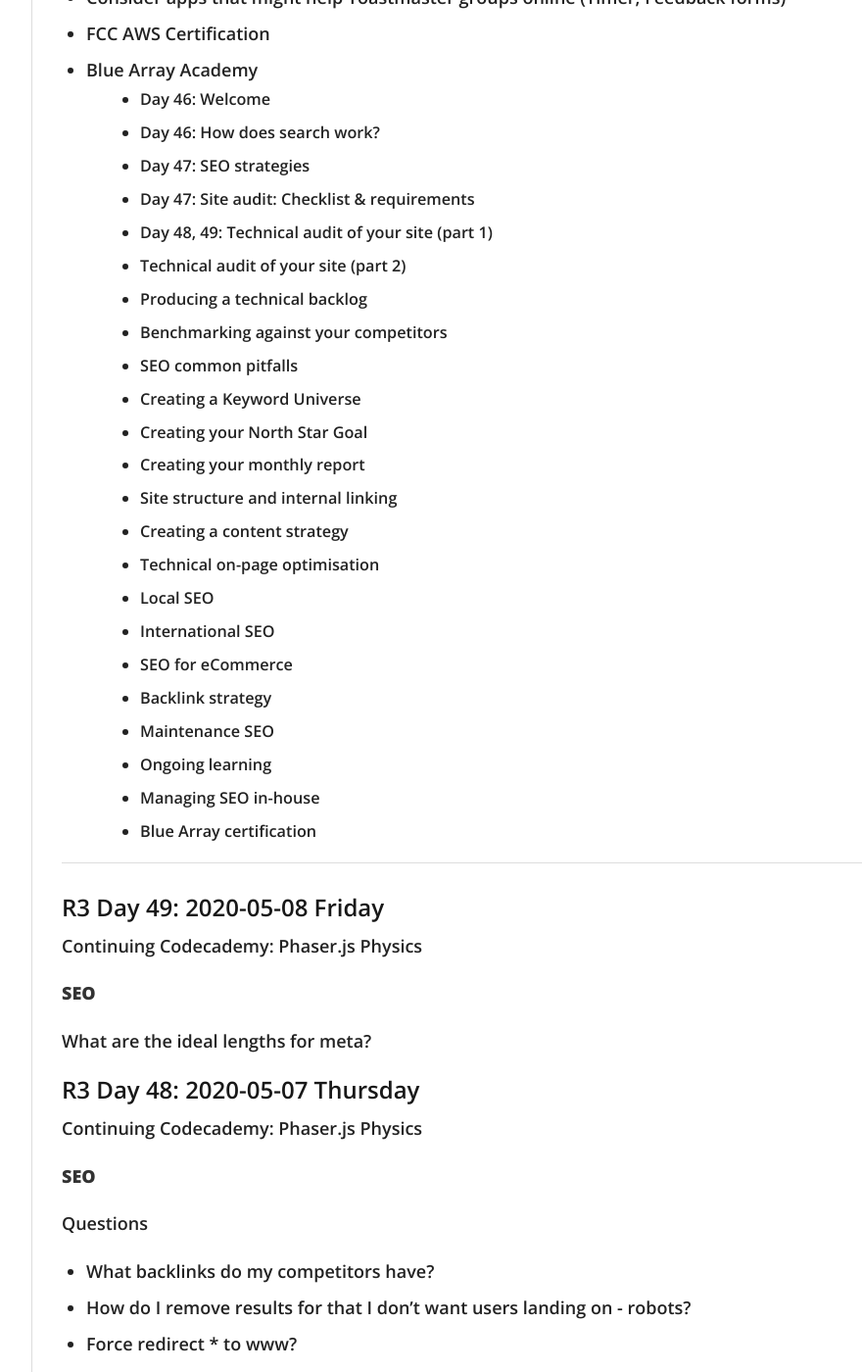
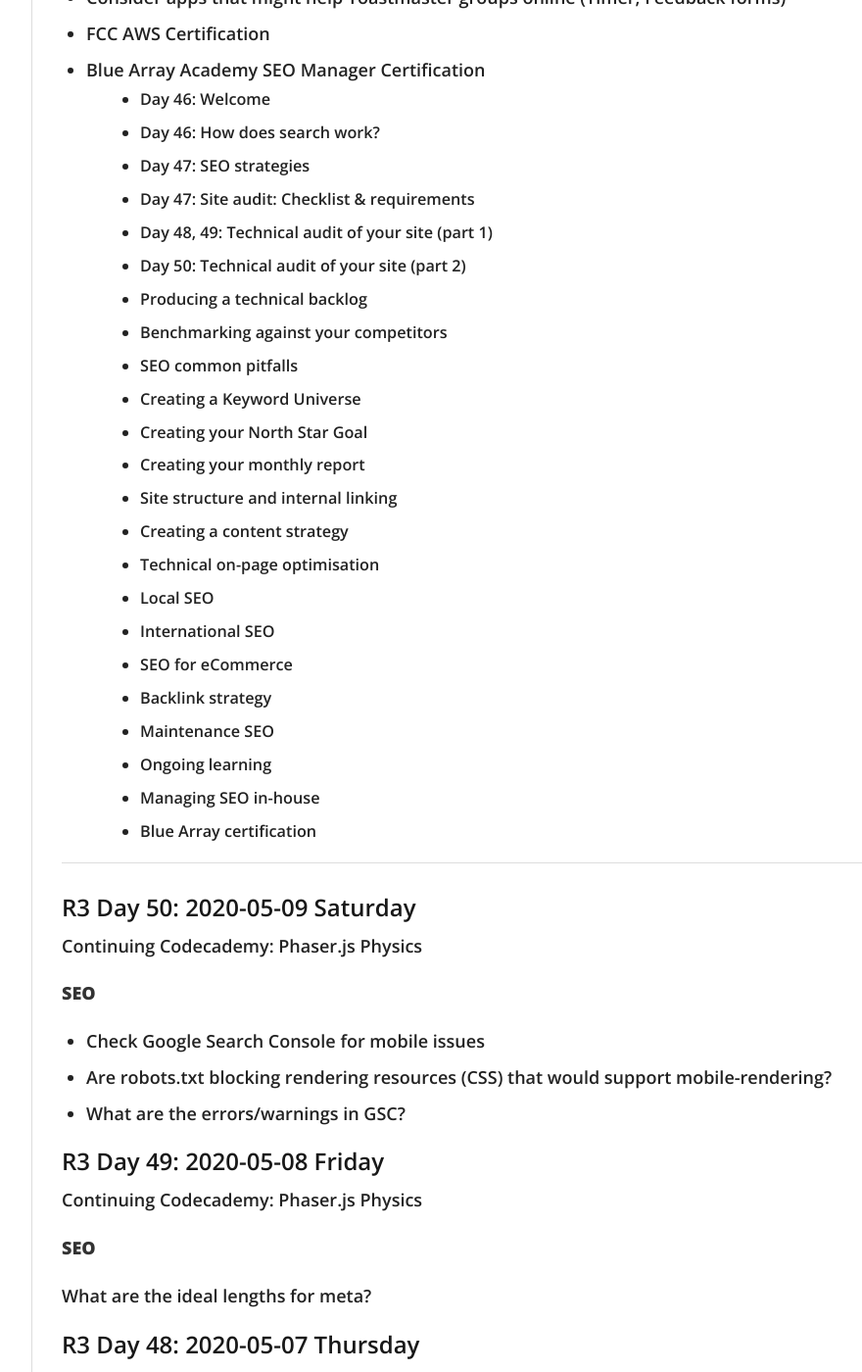
Before and after one commit to virtual/100daysofcode, a Jekyll site: the page built from index.md, in a window 1280 px wide and 1400 px high, scrolled down 2282 px. Shown: the whole window at 98% size, without its empty margins (272-1152 px from the left). Built offline with Jekyll 4.4.1, drawn with Linux system fonts in a browser that asks for light colours; nearby versions of some CDN libraries; our own code applies the rules of GitHub Pages for plain Markdown files.

Commit message:
seo day 50

```diff
--- a/index.md
+++ b/index.md
@@ -70,13 +70,13 @@
 - Develop out [Knight University using TailwindCSS](https://virtual.github.io/knightu/)
 - Consider apps that might help Toastmaster groups online (Timer, Feedback forms)
 - FCC AWS Certification
-- Blue Array Academy
+- Blue Array Academy SEO Manager Certification
   - Day 46: Welcome
   - Day 46: How does search work?
   - Day 47: SEO strategies
   - Day 47: Site audit: Checklist & requirements
   - Day 48, 49: Technical audit of your site (part 1)
-  - Technical audit of your site (part 2)
+  - Day 50: Technical audit of your site (part 2)
   - Producing a technical backlog
   - Benchmarking against your competitors
   - SEO common pitfalls
@@ -96,6 +96,16 @@
   - Blue Array certification
 
 ----------
+
+## R3 Day 50: 2020-05-09 Saturday
+
+Continuing Codecademy: Phaser.js Physics
+
+__SEO__
+
+- Check Google Search Console for mobile issues
+- Are robots.txt blocking rendering resources (CSS) that would support mobile-rendering?
+- What are the errors/warnings in GSC?
 
 ## R3 Day 49: 2020-05-08 Friday
 
```
